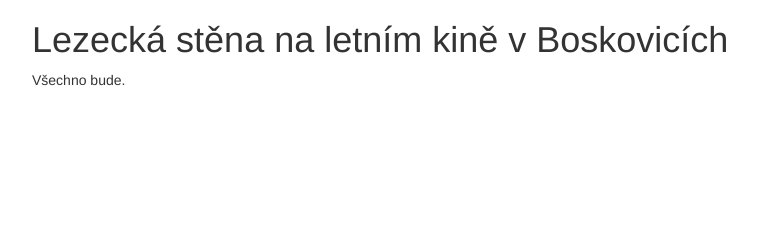
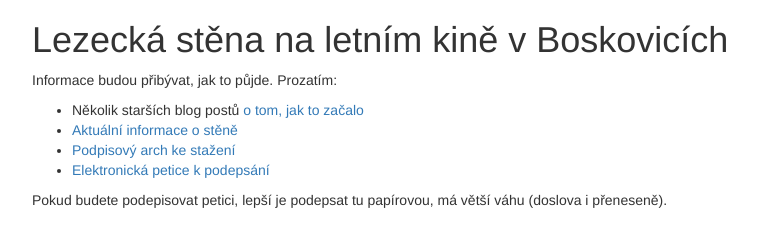
Before and after one commit to zoul/stena, a plain HTML site: page index.html in a window 1280 px wide. Shown: the whole page, without its empty margins (38-795 px from the left). Drawn offline with Linux system fonts and the light colour scheme.

Commit message:
Přidal jsem základní balík informací.

```diff
--- a/index.html
+++ b/index.html
@@ -14,7 +14,15 @@
 <body>
     <div class="container">
         <h1>Lezecká stěna na letním kině v Boskovicích</h1>
-        <p>Všechno bude.</p>
+        <p>Informace budou přibývat, jak to půjde. Prozatím:</p>
+        <ul>
+            <li>Několik starších blog postů <a href="http://blog.zoul.cz/tagged/climbing">o tom, jak to začalo
+            <li><a href="https://www.dropbox.com/s/a29kdfevq32jx2t/stena.pdf?dl=0">Aktuální informace o stěně</a>
+            <li><a href="files/petice.pdf">Podpisový arch ke stažení</a>
+            <li><a href="https://goo.gl/NzzjOp">Elektronická petice k podepsání</a>
+        </ul>
+        <p>Pokud budete podepisovat petici, lepší je podepsat tu papírovou, má
+        větší váhu (doslova i přeneseně).</p>
     </div>
 </body>
 </html>
```
Also changed, not shown: 1 other file.
